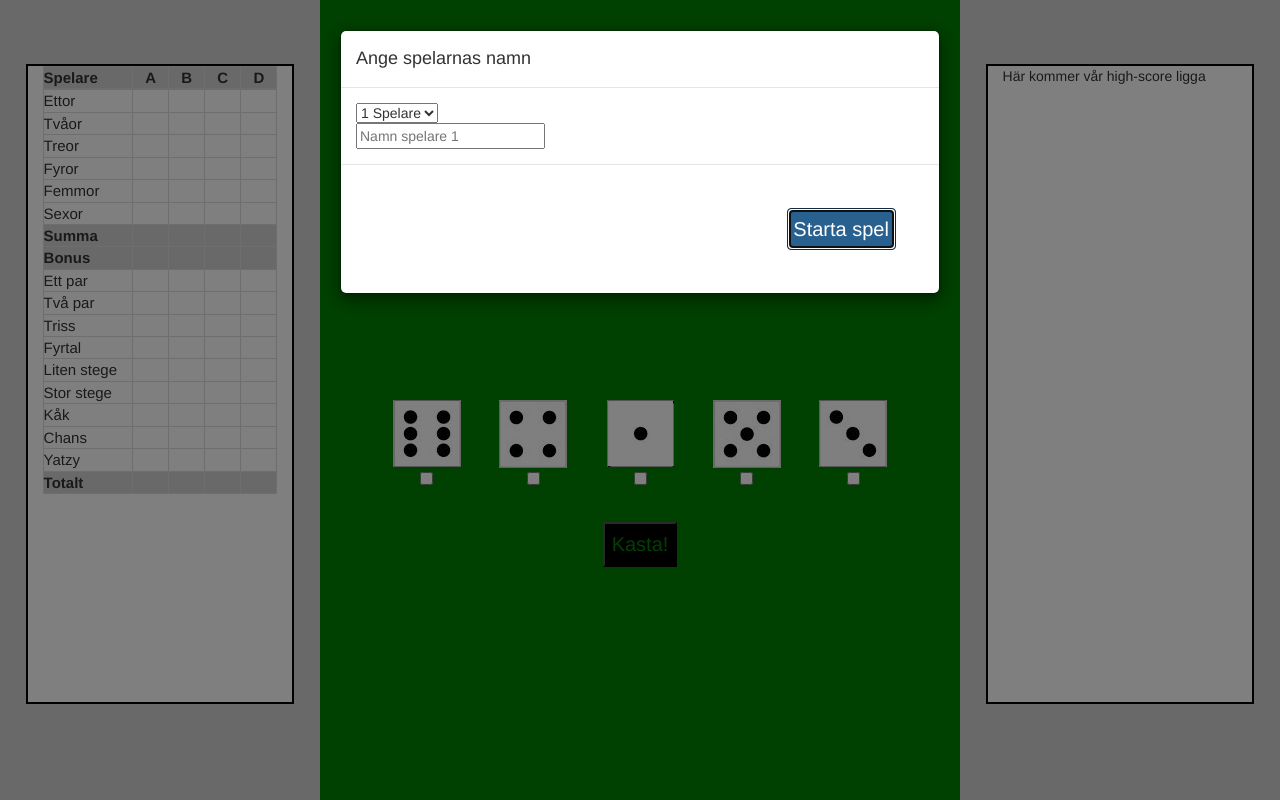
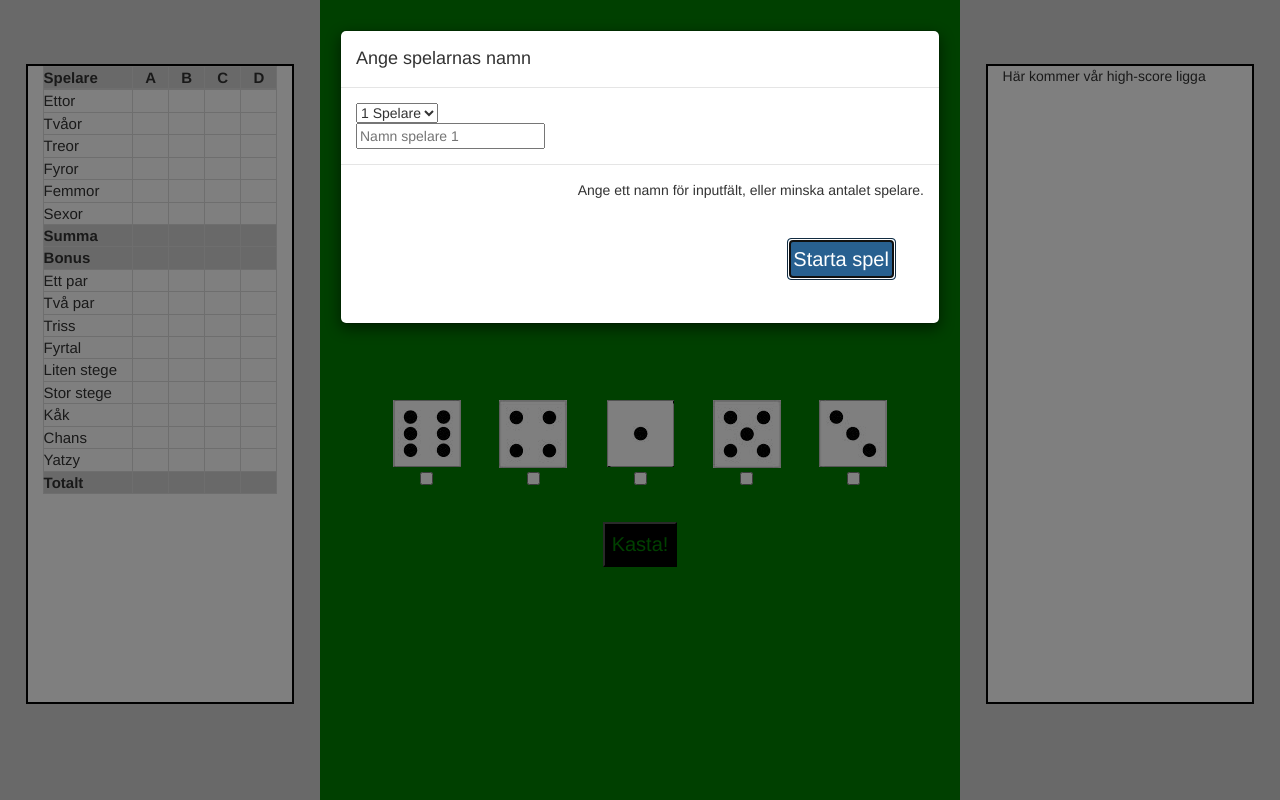
Before and after one commit to BujaminSaliu/Grupp1_Yatzy, a plain HTML site: page index.html in a window 1280 px wide. Both pictures are taken after a click on the button "Starta spel". Drawn offline with Linux system fonts and the light colour scheme.

Commit message:
checkInputFields function fungerar nu

```diff
--- a/index.html
+++ b/index.html
@@ -191,6 +191,7 @@
  </div>
 </div>
     <div class="modal-footer">
+    <p id="errorMessage"> </p>
        <button type="button" class="btn btn-primary" id="startGame">Starta spel</button>
       </div>
     </div><!-- /.modal-content -->
--- a/js/main.js
+++ b/js/main.js
@@ -13,7 +13,7 @@ $( document ).ready(function() {
 	$('#myModal').modal('show');
 
 	$('#startGame').on('click', function(){
- 		createScoreboards();
+		checkInputFields();
 	});
 
 	$('#numOfPlayers').change(function(){
@@ -49,9 +49,19 @@ function createScoreboards(){
 		scoreBoards.push(scoreBoard);
 	}
 	console.log(scoreBoards);
+}
+function checkInputFields(numOfPlayers){
+	$('.playerValues').children().each(function(){
+		if($.trim($(this).val()).length == 0){
+			console.log('Tomt input fält');
+			$('#errorMessage').html('Ange ett namn för inputfält, eller minska antalet spelare.');
+			return;
+		}
+	createScoreboards();
+	});
+
 
 }
-
 
 function testRoll() {
 	lockCheckedDices();
```
